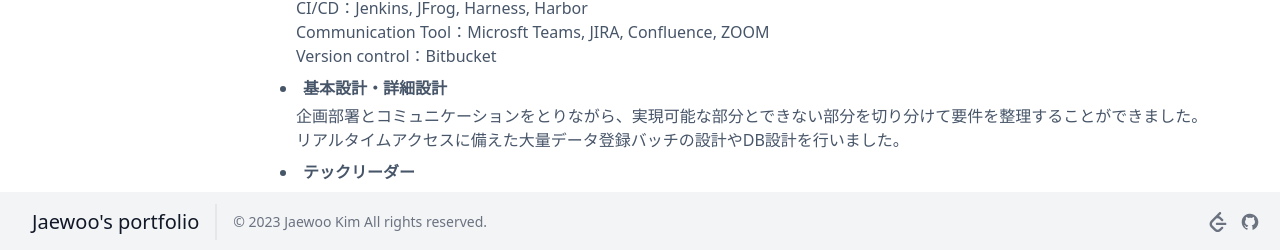
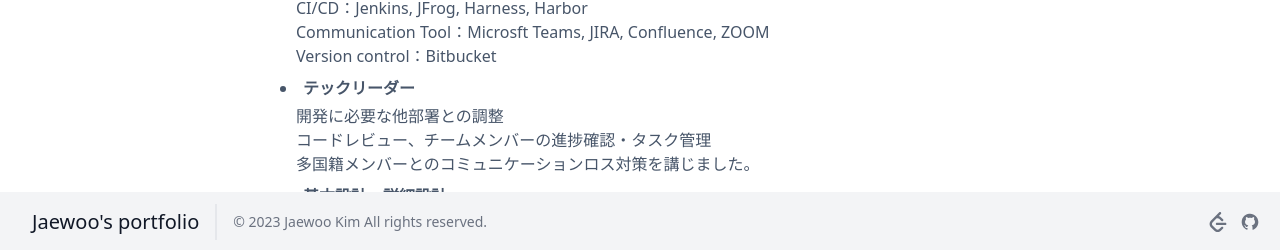
Before and after one commit to sambunarayan/next-portfolio, a Next.js app: page /about-me-career/projects in a window 1280 px wide. Shown: the part 548-798 px from the top of the page. Built offline with nearby package versions, Linux system fonts and the light colour scheme.

Commit message:
Add contents

```diff
--- a/pages/about-me-career/projects.js
+++ b/pages/about-me-career/projects.js
@@ -35,6 +35,14 @@ export default function CareerProjects() {
                                 </div>
                             </div>
                             <div className="mb-2">
+                                <li className="about-me-item">テックリーダー</li>
+                                <div className="about-me-sub">
+                                    開発に必要な他部署との調整<br />
+                                    コードレビュー、チームメンバーの進捗確認・タスク管理<br />
+                                    多国籍メンバーとのコミュニケーションロス対策を講じました。<br />
+                                </div>
+                            </div>
+                            <div className="mb-2">
                                 <li className="about-me-item">基本設計・詳細設計</li>
                                 <div className="about-me-sub">
                                     企画部署とコミュニケーションをとりながら、実現可能な部分とできない部分を切り分けて要件を整理することができました。<br />
@@ -42,12 +50,17 @@ export default function CareerProjects() {
                                 </div>
                             </div>
                             <div className="mb-2">
-                                <li className="about-me-item">テックリーダー</li>
+                                <li className="about-me-item">開発・リリース</li>
                                 <div className="about-me-sub">
-                                    開発に必要な他部署との調整<br />
-                                    コードレビュー、チームメンバーの進捗確認・タスク管理<br />
-                                    多国籍メンバーとのコミュニケーションロス対策を講じました。<br />
-
+                                    JSFを使用してWebPageを作成しました。<br />
+                                    フレームワークはJavaeeを使用し、Web application serverはPayara、reverse proxy serverはApacheを利用して開発を行いました。<br />
+                                    <br/>
+                                    また、サーバー間のデータ転送のため、SFTP転送を行うをshellを実装し、夜間バッチで定期的に稼働されるようにしました。<br/>
+                                    大量データ（2千万件）のデータをDBに登録する必要があり、性能やサーバー負荷を考慮し、<br/>
+                                    OracleのSQL Loaderの機能を利用してアクセス数の少ない夜間に稼働されるように実装しました。<br/>
+                                    旧データと登録したデータの切り替える際の負荷や整合性などの問題をありましたが、<br/>
+                                    登録データをパーティションで管理し、<br/>
+                                    シノニムのように、最新のパーティションを切り替えることで実現できました。<br/>
                                 </div>
                             </div>
                         </div>
```
